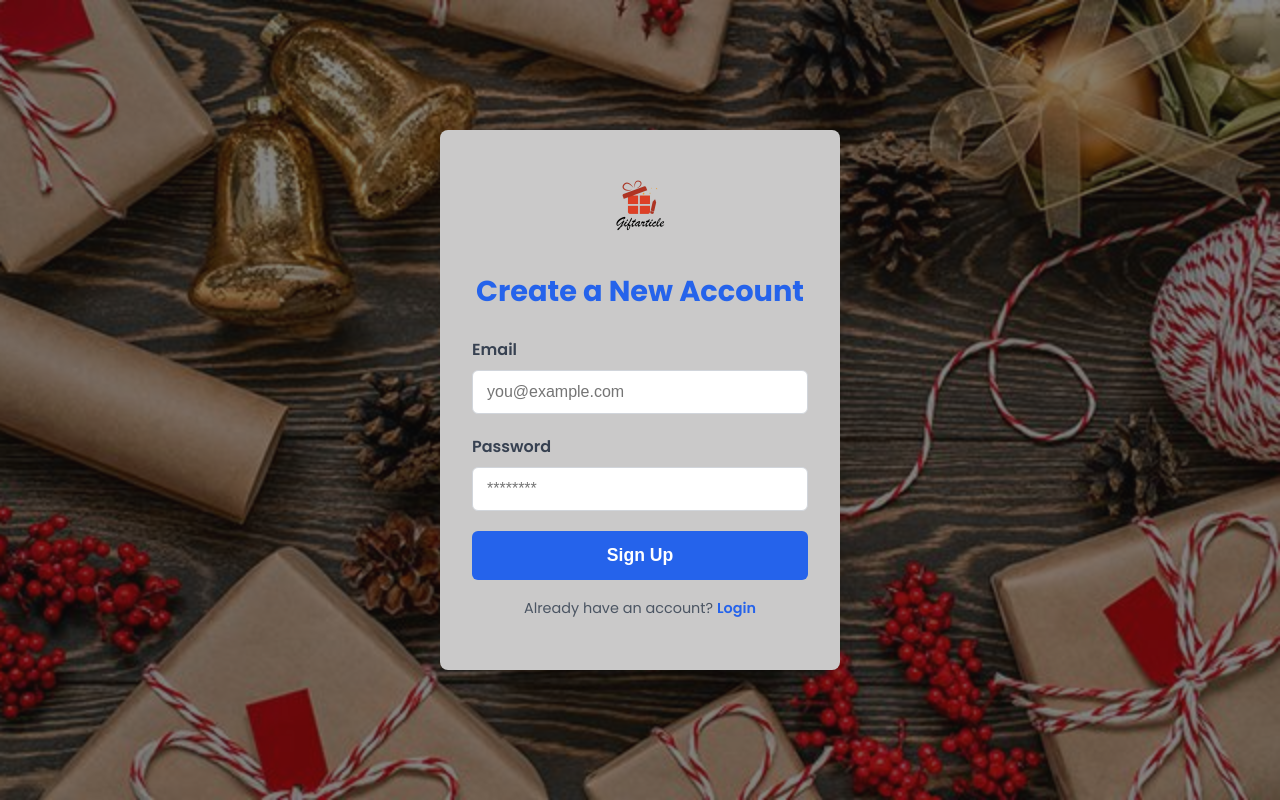
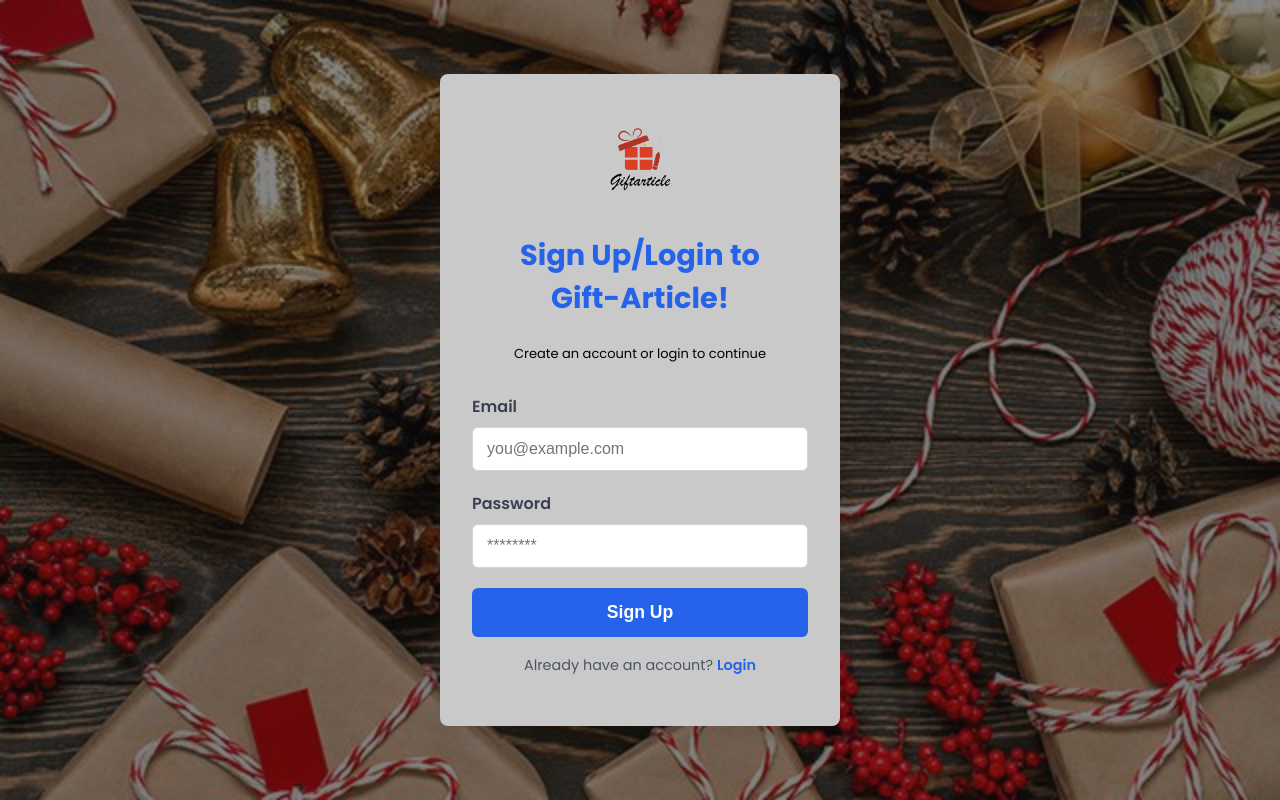
Before and after one commit to pritivanzara08/Internship-Project, a Next.js app: page /login in a window 1280 px wide. Shown: the top 800 px of the page. Built offline with nearby package versions, Linux system fonts and the light colour scheme.

Commit message:
change designing

```diff
--- a/src/components/layout/Header.css
+++ b/src/components/layout/Header.css
@@ -105,7 +105,6 @@ body {
 }
 .header-login-link:hover {
   color: #ff0000;
-  text-decoration: underline;
 }
 
 .header-login-icon {
--- a/src/components/layout/Header.tsx
+++ b/src/components/layout/Header.tsx
@@ -36,7 +36,7 @@ const toggleDropdown = (category: string) => {
             <Link href="/">
             <div className="header-logo-section">
                 <img src="/images/logo.png" alt="Logo" className="header-logo" />
-                <span className="header-title">Gift Article</span>
+                {/* <span className="header-title">Gift Article</span> */}
             </div>
             </Link>
             {/* Search Bar */}
--- a/src/components/product/ProductCard.tsx
+++ b/src/components/product/ProductCard.tsx
@@ -13,7 +13,7 @@ const ProductCard: React.FC<ProductCardProps> = ({ id, name, price, imageUrl, ti
         <div className="product-card">
             <img src={imageUrl} alt={name} className="product-image" />
             <h3>{name}</h3>
-            <p className="price">${price}</p>
+            <p className="price">₹ {price}</p>
             <div className="product-actions">
                 <Link href={`/product/${id}`}>
                 <button className="view-btn">View</button>
--- a/src/pages/login.tsx
+++ b/src/pages/login.tsx
@@ -24,7 +24,8 @@ const Login: React.FC = () => {
     <div className="auth-wrapper">
       <form onSubmit={handleSignup} className="auth-form">
         <img src="/images/logo.png" alt="Logo" className="logo-img" />
-        <h2 className="auth-title">Create a New Account</h2>
+        <h2 className="auth-title">Sign Up/Login to <br></br>Gift-Article!</h2>
+        <p className="auth-subtitle">Create an account or login to continue</p>
 
         {error && <div className="auth-error">{error}</div>}
 
--- a/src/styles/login.css
+++ b/src/styles/login.css
@@ -43,6 +43,12 @@
   text-align: center;
 }
 
+.auth-subtitle {
+  font-size: 13px;
+  text-align: center;
+  margin-bottom: 30px;
+}
+
 .auth-error {
   background: #fee2e2;
   color: #b91c1c;
@@ -57,7 +63,7 @@
 .logo-img {
   display: block;
   margin: 0 auto 24px auto;
-  max-width: 80px;
+  max-width: 100px;
   height: auto;
   animation: fadeIn 0.6s ease-out;
 }
```
